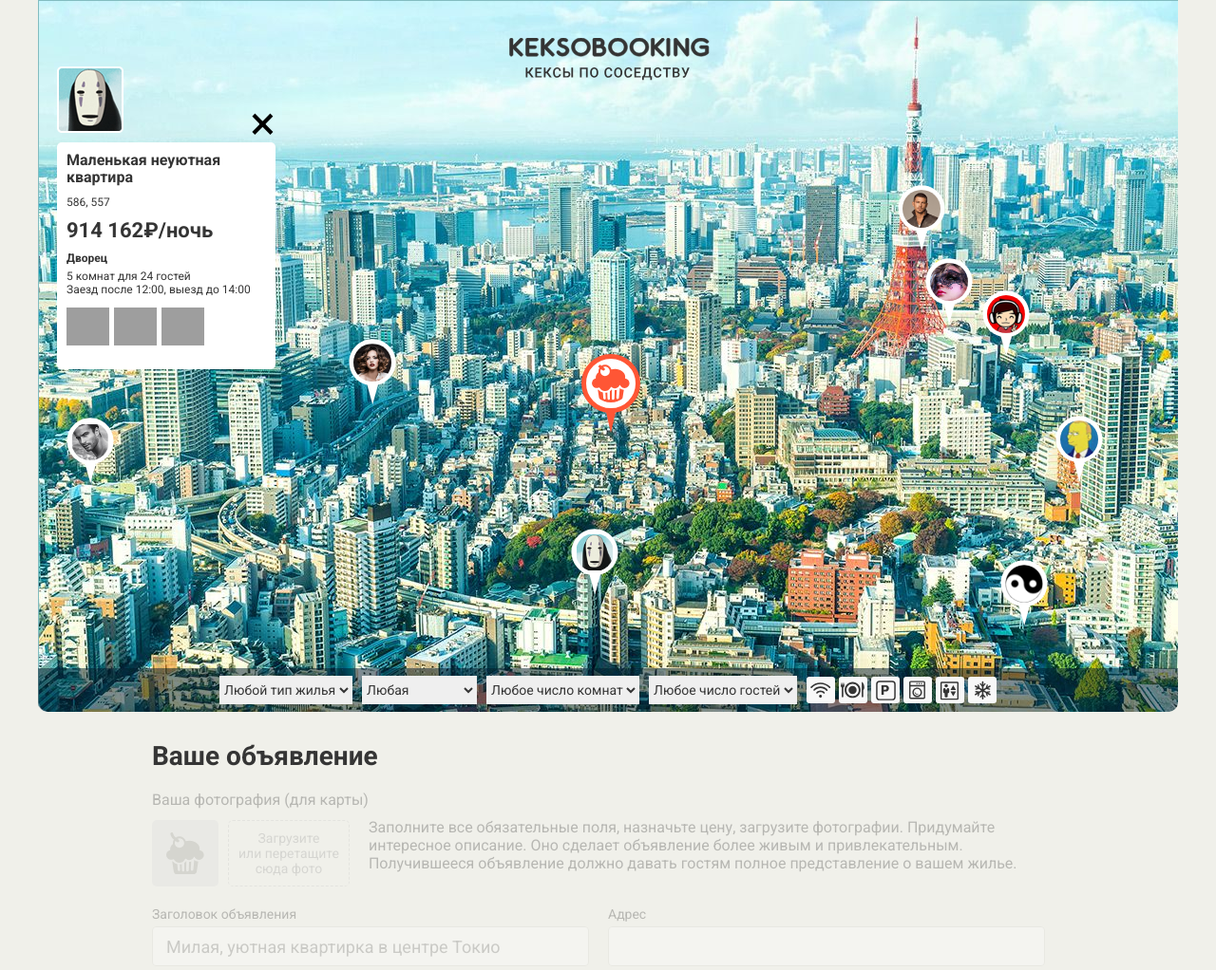
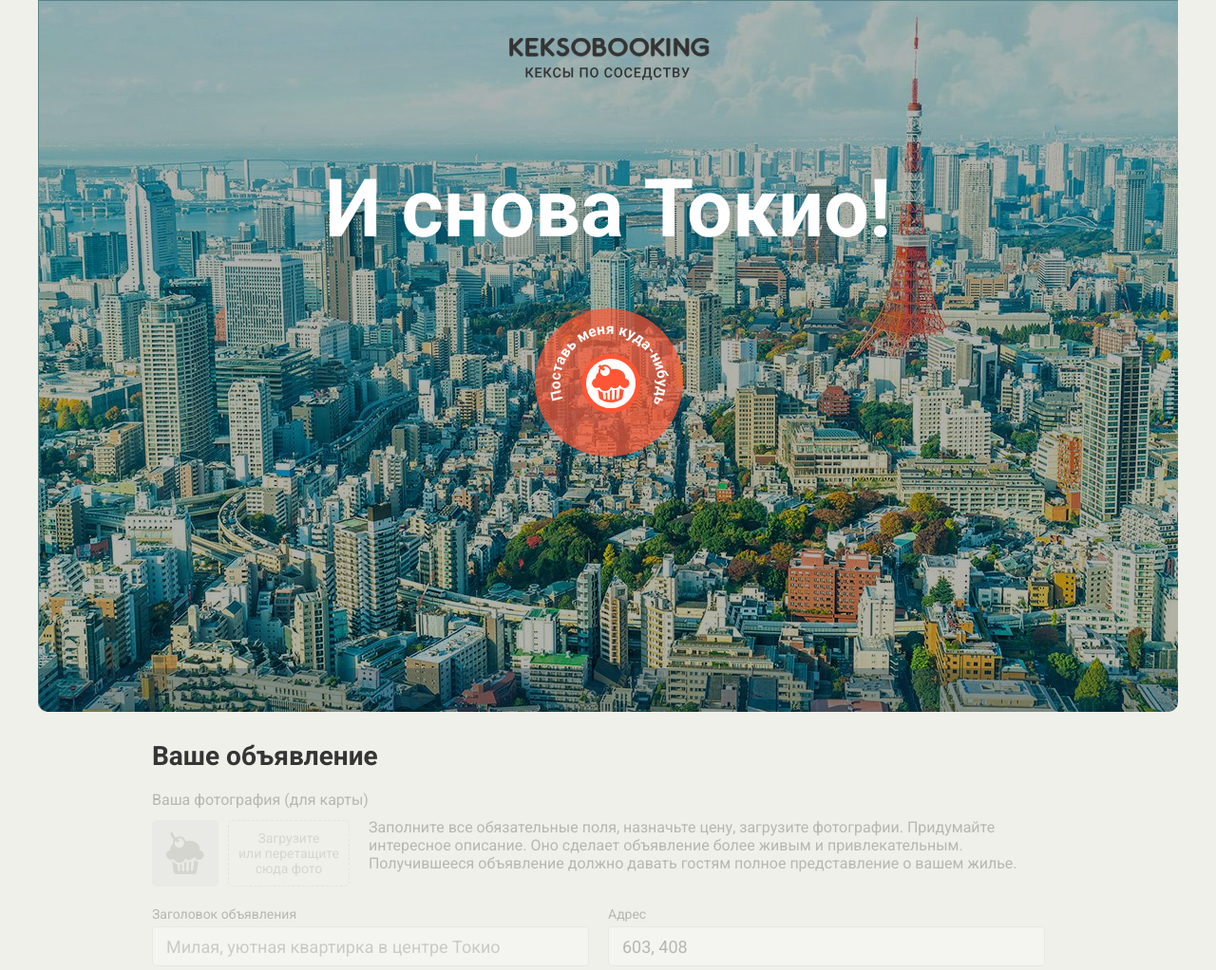
Before and after one commit to yeah-not/380133-keksobooking, a website: page index.html in a window 1280 px wide. Shown: the top 1022 px of the page at 95% size. Drawn offline with Linux system fonts and the light colour scheme; grey boxes are pictures that could not be loaded.

Commit message:
#15 Личный проект: подробности
. Активация/деактивация страницы с установкой адреса. Временно отключил генерацию пинов + карточки.

```diff
--- a/js/map.js
+++ b/js/map.js
@@ -1,6 +1,7 @@
 'use strict';
 
 // Константы
+// ----------
 var ADVERTS_AMOUNT = 8;
 var TITLES = ['Большая уютная квартира', 'Маленькая неуютная квартира', 'Огромный прекрасный дворец', 'Маленький ужасный дворец', 'Красивый гостевой домик', 'Некрасивый негостеприимный домик', 'Уютное бунгало далеко от моря', 'Неуютное бунгало по колено в воде'];
 var TYPES = ['palace', 'flat', 'house', 'bungalo'];
@@ -18,11 +19,8 @@ var LOCALE_RUS = {
   'bungalo': 'бунгало'
 };
 
-// Переменные
-var map = document.querySelector('.map');
-var xRange = [WIDTH / 2, map.offsetWidth - WIDTH / 2];
-
-// Функции
+// Утилиты
+// ----------
 var getRandomInt = function (min, max) {
   return Math.floor(Math.random() * (max + 1 - min)) + min;
 };
@@ -54,6 +52,8 @@ var removeChildren = function (elem) {
   }
 };
 
+// Функции
+// ----------
 var generateAdvert = function (index, data) {
   var advert = {
     author: {
@@ -176,7 +176,53 @@ var renderCard = function (advert, template, locale) {
   return card;
 };
 
+var setAddress = function (isPinActive) {
+  var addressInput = advertForm.querySelector('#address');
+  var pinHeight = Math.round(mainPin.offsetHeight / 2);
+  var pinWidth = Math.round(mainPin.offsetWidth / 2);
+
+  if (isPinActive) {
+    pinHeight = mainPin.offsetHeight + 22;
+  }
+
+  var location = {
+    x: mainPin.offsetLeft + pinWidth,
+    y: mainPin.offsetTop + pinHeight
+  };
+
+  addressInput.value = location.x + ', ' + location.y;
+};
+
+// Обработчики
+// ----------
+var onMainPinMouseUp = function () {
+  setAddress(true);
+  activatePage();
+};
+
+var deactivatePage = function () {
+  map.classList.add('map--faded');
+  advertForm.classList.add('ad-form--disabled');
+
+  for (var i = 0; i < advertFormElements.length; i++) {
+    advertFormElements[i].disabled = true;
+  }
+};
+
+var activatePage = function () {
+  map.classList.remove('map--faded');
+  advertForm.classList.remove('ad-form--disabled');
+
+  for (var i = 0; i < advertFormElements.length; i++) {
+    advertFormElements[i].disabled = false;
+  }
+};
+
 // Данные
+// ----------
+var map = document.querySelector('.map');
+var xRange = [WIDTH / 2, map.offsetWidth - WIDTH / 2];
+
 var locale = LOCALE_RUS;
 var advertsData = {
   titles: TITLES,
@@ -190,20 +236,29 @@ var advertsData = {
   yRange: Y_RANGE,
 };
 
-
 // DOM-элементы
+// ----------
 var pinsContainer = document.querySelector('.map__pins');
 var filtersContainer = document.querySelector('.map__filters-container');
+var advertForm = document.querySelector('.ad-form');
+var advertFormElements = advertForm.querySelectorAll('.ad-form__element');
+var mainPin = document.querySelector('.map__pin--main');
+
+// Шаблоны
+// ----------
 var template = document.querySelector('template');
 var pinTemplate = template.content.querySelector('.map__pin');
 var cardTemplate = template.content.querySelector('.map__card');
 
-// ---
 // Старт программы
-// ---
-var adverts = generateAdverts(ADVERTS_AMOUNT, advertsData);
+// ----------
+deactivatePage();
+setAddress(false);
+mainPin.addEventListener('mouseup', onMainPinMouseUp);
 
-pinsContainer.appendChild(renderFragment(adverts, renderPin, pinTemplate));
-map.insertBefore(renderCard(adverts[0], cardTemplate, locale), filtersContainer);
+// var adverts = generateAdverts(ADVERTS_AMOUNT, advertsData);
+// pinsContainer.appendChild(renderFragment(adverts, renderPin, pinTemplate));
 
-map.classList.remove('map--faded');
+// map.insertBefore(renderCard(adverts[0], cardTemplate, locale), filtersContainer);
+
+// map.classList.remove('map--faded');
```
Also changed, not shown: css/style.css (+18 -0 lines).
